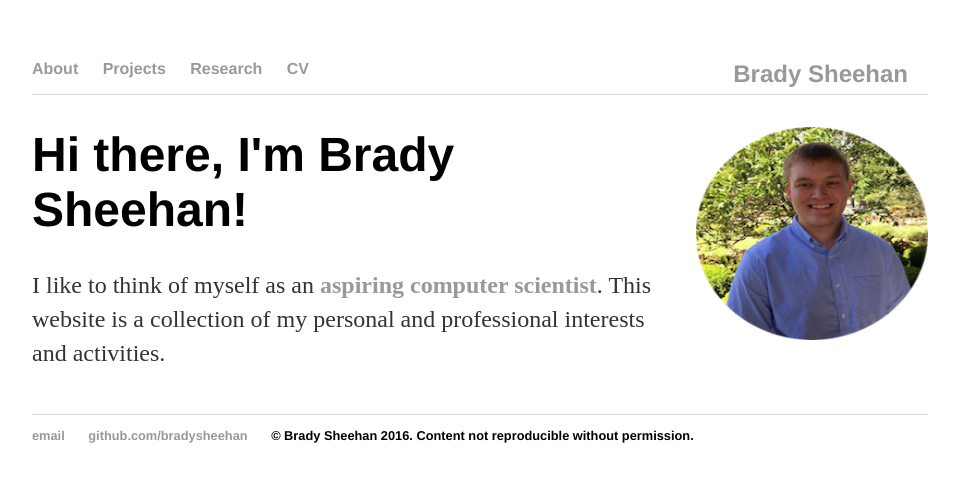
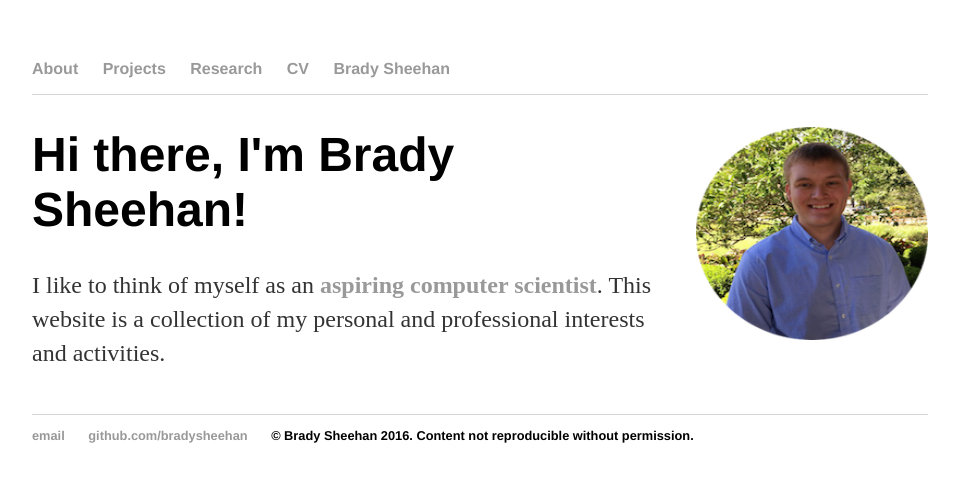
Before and after one commit to BradySheehan/bradysheehan, a Jekyll site: the page built from index.html, in a window 1280 px wide. Shown: the top 482 px of the page, without its empty margins (160-1119 px from the left). Built offline with Jekyll 4.4.1, drawn with Linux system fonts in a browser that asks for light colours.

Commit message:
formatting navigation

```diff
--- a/css/main.css
+++ b/css/main.css
@@ -10,7 +10,7 @@ nav ul, footer ul {
     font-weight: bold;
 }
 
-.last {
+#last {
     margin-right: 0px;
 }
 
@@ -85,7 +85,8 @@ pre, pre > code {
     margin-left: 20px;
 }
 
-.float-right {
+/*commented out old formatting of navigation item "brady sheehan"*/
+/*.float-right {
     float: right;
     font-size: x-large;
-}
+}*/
```
